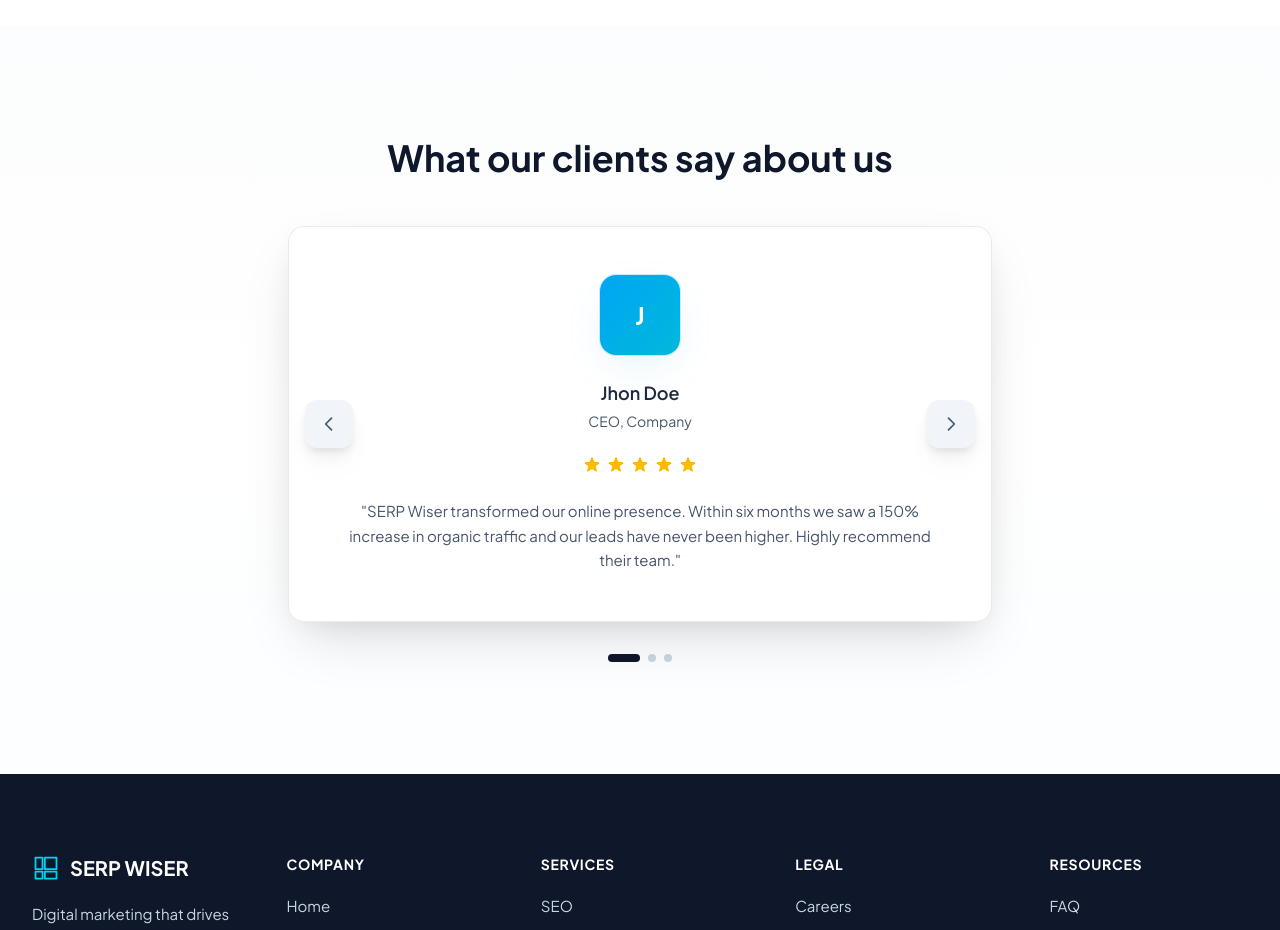
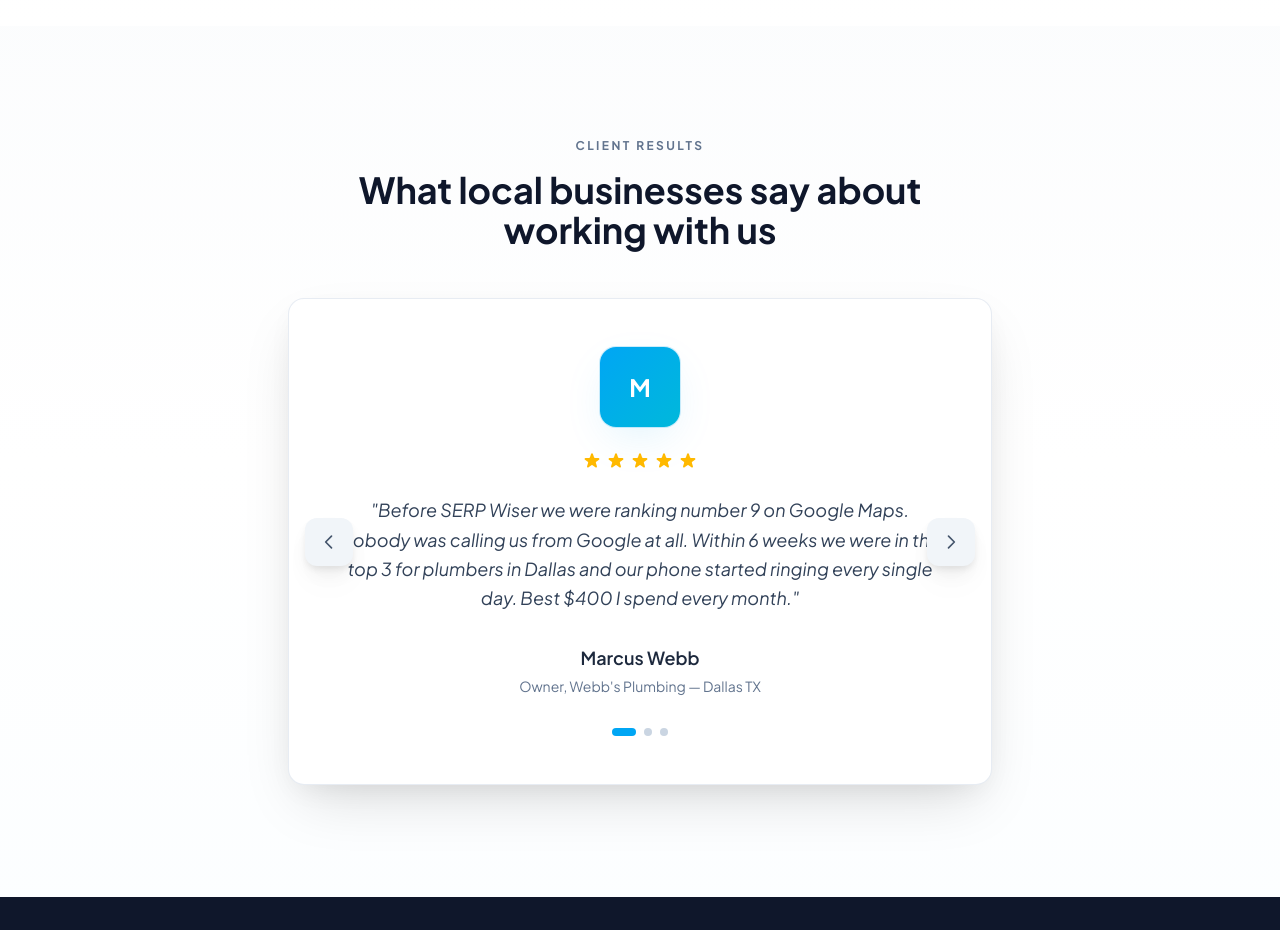
Before and after one commit to abubakar10/serpwiser, a React (Vite) app: page / in a window 1280 px wide. Shown: the part 8200-9130 px from the top of the page. Built offline with nearby package versions, Linux system fonts and the light colour scheme; no server answers.

Commit message:
Update Testimonials.jsx

```diff
--- a/src/components/Testimonials.jsx
+++ b/src/components/Testimonials.jsx
@@ -2,22 +2,25 @@ import { useState } from "react";
 
 const testimonials = [
   {
-    name: "Jhon Doe",
-    role: "CEO, Company",
-    text: "SERP Wiser transformed our online presence. Within six months we saw a 150% increase in organic traffic and our leads have never been higher. Highly recommend their team.",
+    name: "Marcus Webb",
+    role: "Owner, Webb's Plumbing — Dallas TX",
+    text: "Before SERP Wiser we were ranking number 9 on Google Maps. Nobody was calling us from Google at all. Within 6 weeks we were in the top 3 for plumbers in Dallas and our phone started ringing every single day. Best $400 I spend every month.",
     rating: 5,
+    initial: "M",
   },
   {
-    name: "Sarah Smith",
-    role: "Marketing Director",
-    text: "Professional, data-driven, and results-focused. They delivered exactly what they promised and our ROI has exceeded expectations.",
+    name: "Diana Cortez",
+    role: "Office Manager, Cortez Family Law — Houston TX",
+    text: "We were skeptical at first because we tried another agency and got nothing. SERP Wiser is completely different — they actually optimized our Google listing properly, our reviews went from 12 to 47 in 3 months, and new case inquiries through Google have doubled.",
     rating: 5,
+    initial: "D",
   },
   {
-    name: "Michael Chen",
-    role: "Founder, TechStart",
-    text: "From SEO to content and paid campaigns, SERP Wiser handles it all. Our brand visibility has grown significantly since we started working with them.",
+    name: "Terrence Hall",
+    role: "Owner, Hall's HVAC Services — Miami FL",
+    text: "Month to month, no contracts, and they actually deliver. We jumped from position 8 to position 2 on Google Maps for HVAC companies in Miami. The summer rush this year was the busiest we have ever had — Google was sending us calls every day.",
     rating: 5,
+    initial: "T",
   },
 ];
 
@@ -28,13 +31,16 @@ export default function Testimonials() {
   return (
     <section id="testimonials" className="py-20 md:py-28 relative overflow-hidden bg-gradient-to-b from-slate-50/50 via-white to-sky-50/20" aria-labelledby="testimonials-heading">
       <div className="relative max-w-3xl mx-auto px-4 sm:px-6 lg:px-8 text-center">
-        <h2 id="testimonials-heading" className="text-3xl sm:text-4xl font-bold text-slate-900 mb-12">What our clients say about us</h2>
+        <p className="text-xs font-bold text-slate-500 uppercase tracking-[0.2em] mb-4">Client Results</p>
+        <h2 id="testimonials-heading" className="text-3xl sm:text-4xl font-bold text-slate-900 mb-12">
+          What local businesses say about working with us
+        </h2>
         <div className="bg-white rounded-2xl shadow-section border border-slate-200/80 p-8 md:p-12 relative">
           <button
             type="button"
             onClick={() => setIndex((i) => (i === 0 ? testimonials.length - 1 : i - 1))}
             className="absolute left-4 top-1/2 -translate-y-1/2 w-12 h-12 rounded-xl bg-slate-100 hover:bg-slate-200 flex items-center justify-center text-slate-600 transition-all duration-200 hover:scale-105 shadow-card"
-            aria-label="Previous"
+            aria-label="Previous testimonial"
           >
             <svg className="w-5 h-5" fill="none" stroke="currentColor" viewBox="0 0 24 24">
               <path strokeLinecap="round" strokeLinejoin="round" strokeWidth={2} d="M15 19l-7-7 7-7" />
@@ -44,17 +50,16 @@ export default function Testimonials() {
             type="button"
             onClick={() => setIndex((i) => (i === testimonials.length - 1 ? 0 : i + 1))}
             className="absolute right-4 top-1/2 -translate-y-1/2 w-12 h-12 rounded-xl bg-slate-100 hover:bg-slate-200 flex items-center justify-center text-slate-600 transition-all duration-200 hover:scale-105 shadow-card"
-            aria-label="Next"
+            aria-label="Next testimonial"
           >
             <svg className="w-5 h-5" fill="none" stroke="currentColor" viewBox="0 0 24 24">
               <path strokeLinecap="round" strokeLinejoin="round" strokeWidth={2} d="M9 5l7 7-7 7" />
             </svg>
           </button>
+
           <div className="w-20 h-20 rounded-2xl bg-gradient-to-br from-sky-500 to-cyan-500 flex items-center justify-center mx-auto mb-6 text-2xl font-bold text-white shadow-glow-sky">
-            {t.name.charAt(0)}
+            {t.initial}
           </div>
-          <p className="text-slate-800 font-semibold text-lg mb-1">{t.name}</p>
-          <p className="text-slate-600 text-sm mb-6">{t.role}</p>
           <div className="flex justify-center gap-1 mb-6">
             {Array.from({ length: t.rating }).map((_, i) => (
               <svg key={i} className="w-5 h-5 text-amber-400" fill="currentColor" viewBox="0 0 20 20">
@@ -62,20 +67,21 @@ export default function Testimonials() {
               </svg>
             ))}
           </div>
-          <p className="text-slate-600 leading-relaxed text-[15px]">"{t.text}"</p>
-        </div>
+          <blockquote className="text-slate-700 text-lg leading-relaxed mb-8 italic">"{t.text}"</blockquote>
+          <p className="text-slate-800 font-semibold text-lg mb-1">{t.name}</p>
+          <p className="text-slate-500 text-sm">{t.role}</p>
+
           <div className="flex justify-center gap-2 mt-8">
             {testimonials.map((_, i) => (
               <button
                 key={i}
                 type="button"
                 onClick={() => setIndex(i)}
-              className={`h-2 rounded-full transition-all duration-200 ${
-                index === i ? "w-8 bg-slate-900" : "w-2 bg-slate-300 hover:bg-slate-400"
-              }`}
-              aria-label={`Testimonial ${i + 1}`}
+                className={`h-2 rounded-full transition-all duration-200 ${i === index ? "bg-sky-500 w-6" : "bg-slate-300 w-2"}`}
+                aria-label={`Go to testimonial ${i + 1}`}
               />
             ))}
+          </div>
         </div>
       </div>
     </section>
```
Lines whose indentation alone changed are shown as unchanged.
